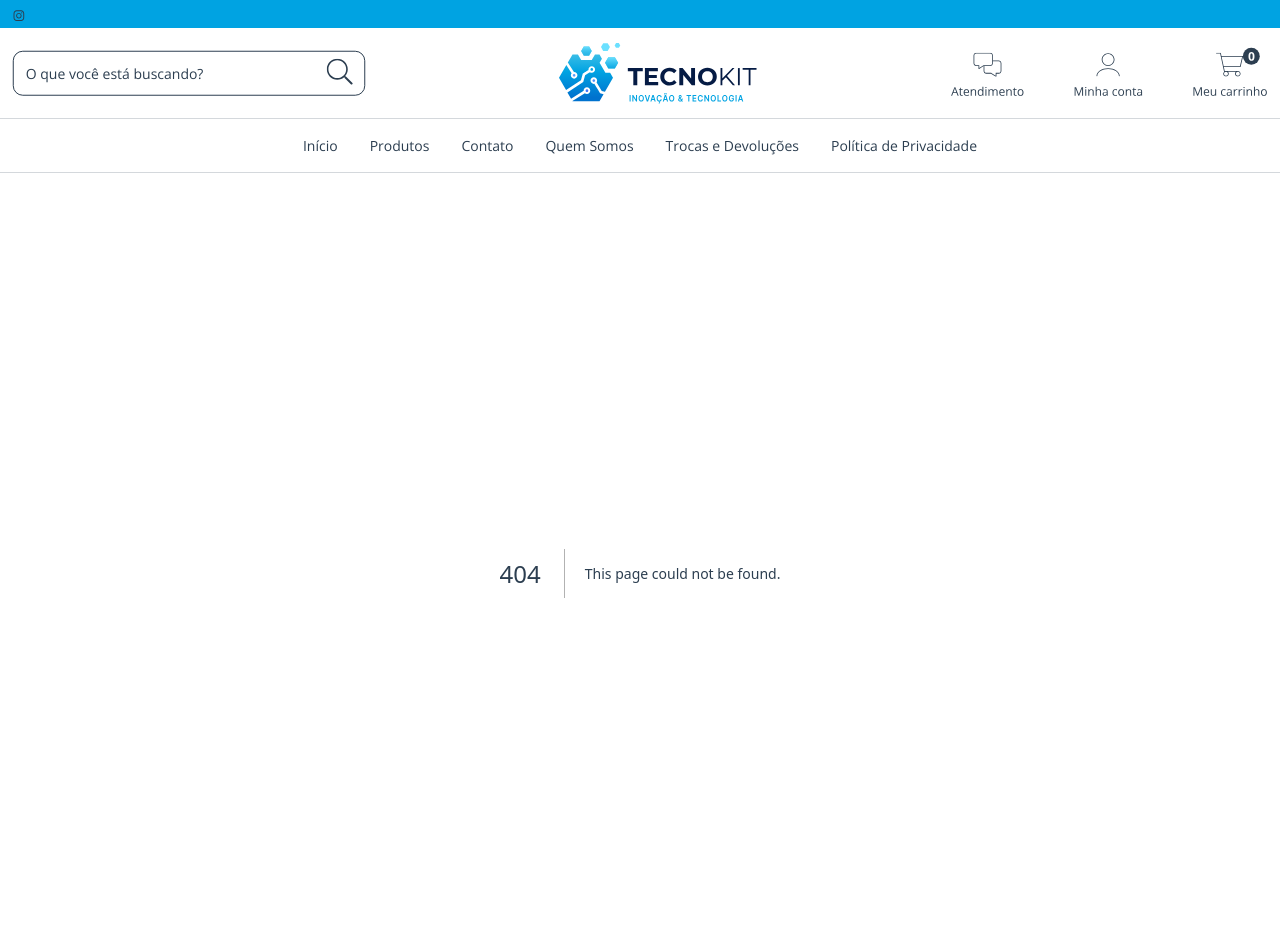
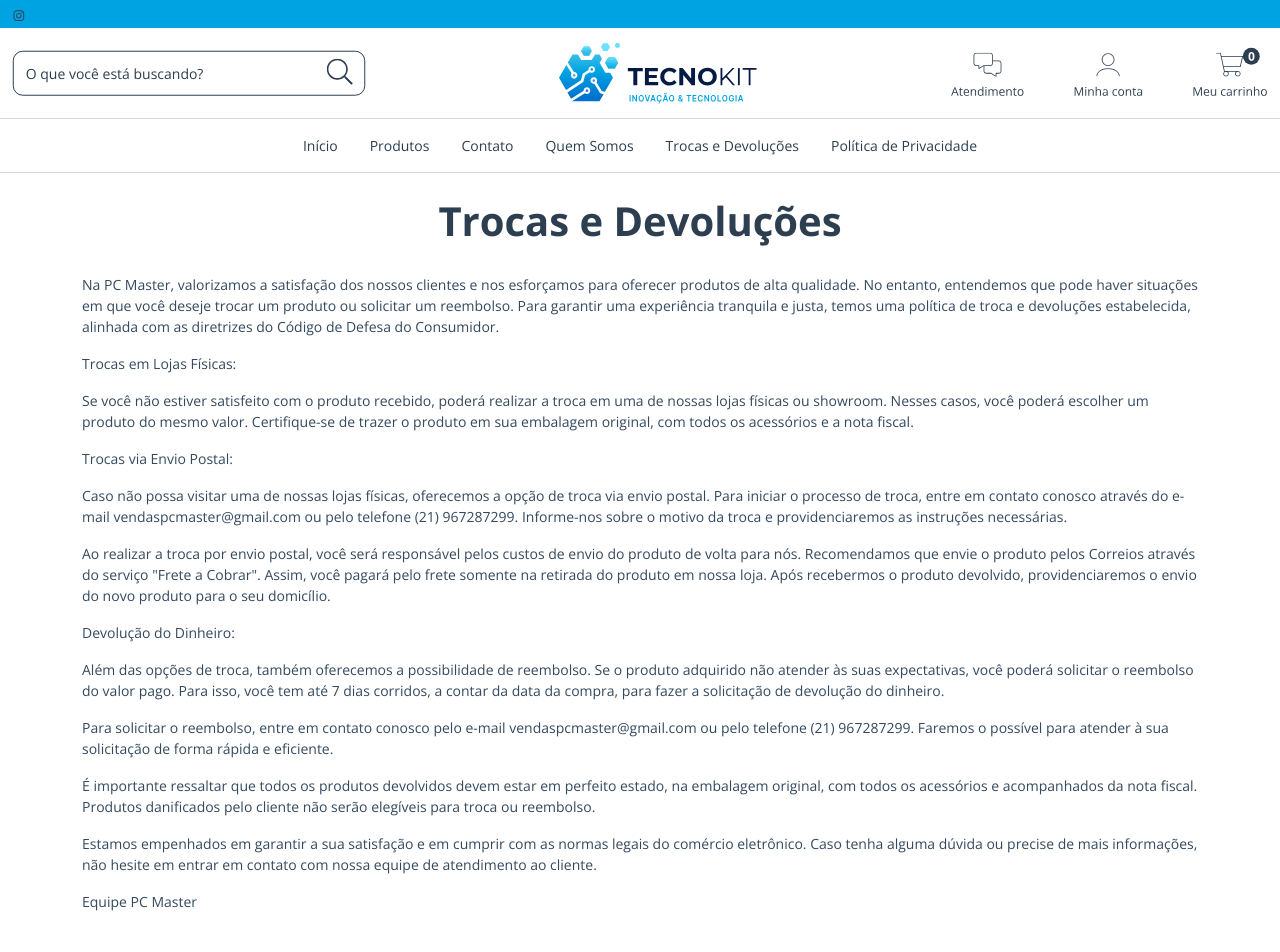
Before and after one commit to luangelsdorf/tecnokit, a Next.js app: page /trocas in a window 1280 px wide. Before the commit this address had no page. Shown: the top 952 px of the page. Built offline with nearby package versions, Linux system fonts and the light colour scheme.

Commit message:
Exchanges page

```diff
--- a/src/components/layout/Footer/Footer.module.scss
+++ b/src/components/layout/Footer/Footer.module.scss
@@ -1,4 +1,5 @@
 .footer {
+  margin-top: 90px;
   svg {
     width: 100%;
     height: auto;
--- a/src/components/layout/Header/Header.module.scss
+++ b/src/components/layout/Header/Header.module.scss
@@ -6,6 +6,8 @@
 }
 
 .header {
+  margin-bottom: 24px;
+
   .innerHeader {
     height: 90px;
     display: flex;
--- a/src/pages/produtos.js
+++ b/src/pages/produtos.js
@@ -10,7 +10,7 @@ export default function Products() {
         <title>Produtos | TecnoKit</title>
       </Head>
 
-      <main style={{ paddingTop: '24px', marginBottom: '120px' }}>
+      <main style={{ marginBottom: '120px' }}>
         <Container style={{ marginBottom: '48px' }}>
           <Menu />
         </Container>
--- /dev/null
+++ b/src/pages/trocas.js
@@ -0,0 +1,61 @@
+import Head from "next/head";
+import { Container } from "react-bootstrap";
+
+export default function Exchanges() {
+  return (
+    <>
+      <Head>
+        <title>Trocas e Devoluções | TecnoKit</title>
+      </Head>
+
+      <main>
+        <h1 className="text-center">Trocas e Devoluções</h1>
+        <br />
+        <Container>
+          <div>
+            <p>
+              Na PC Master, valorizamos a satisfação dos nossos clientes e nos esforçamos para oferecer produtos de alta qualidade. No entanto, entendemos
+              que pode haver situações em que você deseje trocar um produto ou solicitar um reembolso. Para garantir uma experiência tranquila e justa, temos
+              uma política de troca e devoluções estabelecida, alinhada com as diretrizes do Código de Defesa do Consumidor.
+            </p>
+            <p>Trocas em Lojas Físicas:</p>
+            <p>
+              Se você não estiver satisfeito com o produto recebido, poderá realizar a troca em uma de nossas lojas físicas ou showroom. Nesses casos, você
+              poderá escolher um produto do mesmo valor. Certifique-se de trazer o produto em sua embalagem original, com todos os acessórios e a nota fiscal.
+            </p>
+            <p>Trocas via Envio Postal:</p>
+            <p>
+              Caso não possa visitar uma de nossas lojas físicas, oferecemos a opção de troca via envio postal. Para iniciar o processo de troca, entre em contato
+              conosco através do e-mail vendaspcmaster@gmail.com ou pelo telefone (21) 967287299. Informe-nos sobre o motivo da troca e providenciaremos
+              as instruções necessárias.
+            </p>
+            <p>
+              Ao realizar a troca por envio postal, você será responsável pelos custos de envio do produto de volta para nós. Recomendamos que envie o produto
+              pelos Correios através do serviço "Frete a Cobrar". Assim, você pagará pelo frete somente na retirada do produto em nossa loja. Após recebermos o
+              produto devolvido, providenciaremos o envio do novo produto para o seu domicílio.
+            </p>
+            <p>Devolução do Dinheiro:</p>
+            <p>
+              Além das opções de troca, também oferecemos a possibilidade de reembolso. Se o produto adquirido não atender às suas expectativas, você
+              poderá solicitar o reembolso do valor pago. Para isso, você tem até 7 dias corridos, a contar da data da compra, para fazer a solicitação de
+              devolução do dinheiro.
+            </p>
+            <p>
+              Para solicitar o reembolso, entre em contato conosco pelo e-mail vendaspcmaster@gmail.com ou pelo telefone (21) 967287299. Faremos o possível
+              para atender à sua solicitação de forma rápida e eficiente.
+            </p>
+            <p>
+              É importante ressaltar que todos os produtos devolvidos devem estar em perfeito estado, na embalagem original, com todos os acessórios e
+              acompanhados da nota fiscal. Produtos danificados pelo cliente não serão elegíveis para troca ou reembolso.
+            </p>
+            <p>
+              Estamos empenhados em garantir a sua satisfação e em cumprir com as normas legais do comércio eletrônico. Caso tenha alguma dúvida ou
+              precise de mais informações, não hesite em entrar em contato com nossa equipe de atendimento ao cliente.
+            </p>
+            <p>Equipe PC Master</p>
+          </div>
+        </Container>
+      </main>
+    </>
+  )
+}
```
